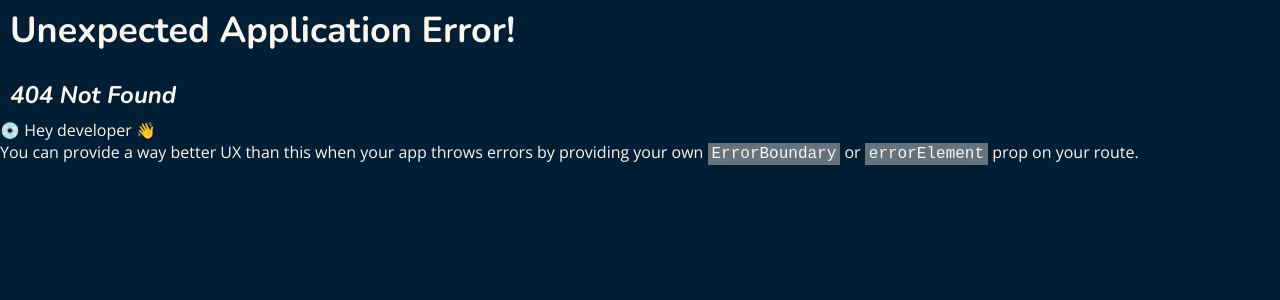
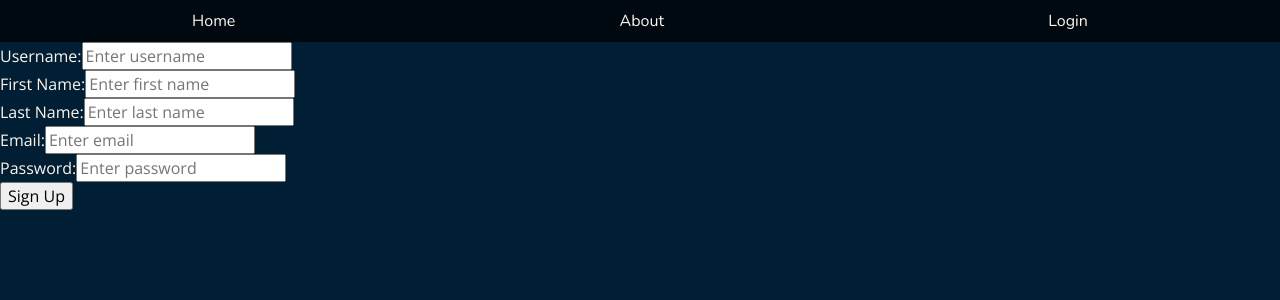
Before and after one commit to afirazz/levellaunch-front-end, a React (Vite) app: page /signup in a window 1280 px wide. Before the commit this address had no page. Shown: the top 300 px of the page. Built offline with nearby package versions, Linux system fonts and the light colour scheme.

Commit message:
created post-user request, signup form and signup page

```diff
--- /dev/null
+++ b/src/api/post-user.js
@@ -0,0 +1,31 @@
+async function postUser(username, first_name, last_name, email, password) {
+  const url = `${import.meta.env.VITE_API_URL}/users/`;
+  const response = await fetch(url, {
+    method: "POST",
+    headers: {
+      "Content-Type": "application/json",
+    },
+    body: JSON.stringify({
+      username: username,
+      first_name: first_name,
+      last_name: last_name,
+      email: email,
+      password: password,
+    }),
+  });
+
+  if (!response.ok) {
+    const fallbackError = `Error creating user`;
+
+    const data = await response.json().catch(() => {
+      throw new Error(fallbackError);
+    });
+
+    const errorMessage = data?.detail ?? fallbackError;
+    throw new Error(errorMessage);
+  }
+
+  return await response.json();
+}
+
+export default postUser;
--- /dev/null
+++ b/src/components/SignUpForm.jsx
@@ -0,0 +1,123 @@
+import { useState } from "react";
+import { useNavigate } from "react-router-dom";
+
+import postUser from "../api/post-user";
+import postLogin from "../api/post-login.js";
+import { useAuth } from "../hooks/use-auth.js";
+
+function SignUpForm() {
+  const navigate = useNavigate();
+  const { auth, setAuth } = useAuth();
+  const [isLoading, setIsLoading] = useState(false);
+
+  const [userDetails, setUserDetails] = useState({
+    username: "",
+    first_name: "",
+    last_name: "",
+    email: "",
+    password: "",
+  });
+
+  console.log(userDetails);
+
+  const handleChange = (event) => {
+    const { id, value } = event.target;
+    setUserDetails((prevUserDetails) => ({
+      ...prevUserDetails,
+      [id]: value,
+    }));
+  };
+
+  console.log(userDetails);
+
+  const handleSubmit = (event) => {
+    event.preventDefault();
+    setIsLoading(true);
+    if (
+      userDetails.username &&
+      userDetails.first_name &&
+      userDetails.last_name &&
+      userDetails.email &&
+      userDetails.password
+    ) {
+      postUser(
+        userDetails.username,
+        userDetails.first_name,
+        userDetails.last_name,
+        userDetails.email,
+        userDetails.password
+      )
+        .then((response) => {
+          console.log(response);
+          postLogin(userDetails.username, userDetails.password).then(
+            (loginResponse) => {
+              window.localStorage.setItem("token", loginResponse.token);
+              setAuth({
+                token: loginResponse.token,
+              });
+            }
+          );
+          navigate("/");
+        })
+        .catch((error) => {
+          setIsLoading(false);
+          window.alert(error.message);
+        });
+    }
+  };
+
+  return (
+    <form>
+      <div>
+        <label htmlFor="username">Username:</label>
+        <input
+          type="text"
+          id="username"
+          placeholder="Enter username"
+          onChange={handleChange}
+        />
+      </div>
+      <div>
+        <label htmlFor="first_name">First Name:</label>
+        <input
+          type="text"
+          id="first_name"
+          placeholder="Enter first name"
+          onChange={handleChange}
+        />
+      </div>
+      <div>
+        <label htmlFor="last_name">Last Name:</label>
+        <input
+          type="text"
+          id="last_name"
+          placeholder="Enter last name"
+          onChange={handleChange}
+        />
+      </div>
+      <div>
+        <label htmlFor="email">Email:</label>
+        <input
+          type="email"
+          id="email"
+          placeholder="Enter email"
+          onChange={handleChange}
+        />
+      </div>
+      <div>
+        <label htmlFor="password">Password:</label>
+        <input
+          type="password"
+          id="password"
+          placeholder="Enter password"
+          onChange={handleChange}
+        />
+      </div>
+      <button type="submit" onClick={handleSubmit} disabled={isLoading}>
+        {isLoading ? "Signing Up..." : "Sign Up"}
+      </button>
+    </form>
+  );
+}
+
+export default SignUpForm;
--- a/src/main.jsx
+++ b/src/main.jsx
@@ -1,7 +1,7 @@
 import React from "react";
 import ReactDOM from "react-dom/client";
 import { createBrowserRouter, RouterProvider } from "react-router-dom";
-import "./main.css"
+import "./main.css";
 
 // Import Pages
 import HomePage from "./pages/HomePage.jsx";
@@ -10,6 +10,7 @@
 import ProjectPage from "./pages/ProjectPage.jsx";
 import LoginPage from "./pages/LoginPage.jsx";
 import NewProjectPage from "./pages/NewProjectPage.jsx";
+import SignUpPage from "./pages/SignUpPage.jsx";
 
 // Import Components
 import NavBar from "./components/NavBar.jsx";
@@ -23,6 +24,7 @@
     children: [
       { path: "/", element: <HomePage /> },
       { path: "/login", element: <LoginPage /> },
+      { path: "/signup", element: <SignUpPage /> },
       { path: "/about", element: <AboutPage /> },
       { path: "/contact", element: <ContactPage /> },
       { path: "/project/:id", element: <ProjectPage /> },
--- /dev/null
+++ b/src/pages/SignUpPage.jsx
@@ -0,0 +1,7 @@
+import SignUpForm from "../components/SignUpForm";
+
+function SignUpPage() {
+  return <SignUpForm />;
+}
+
+export default SignUpPage;
```
Lines whose indentation alone changed are shown as unchanged.
